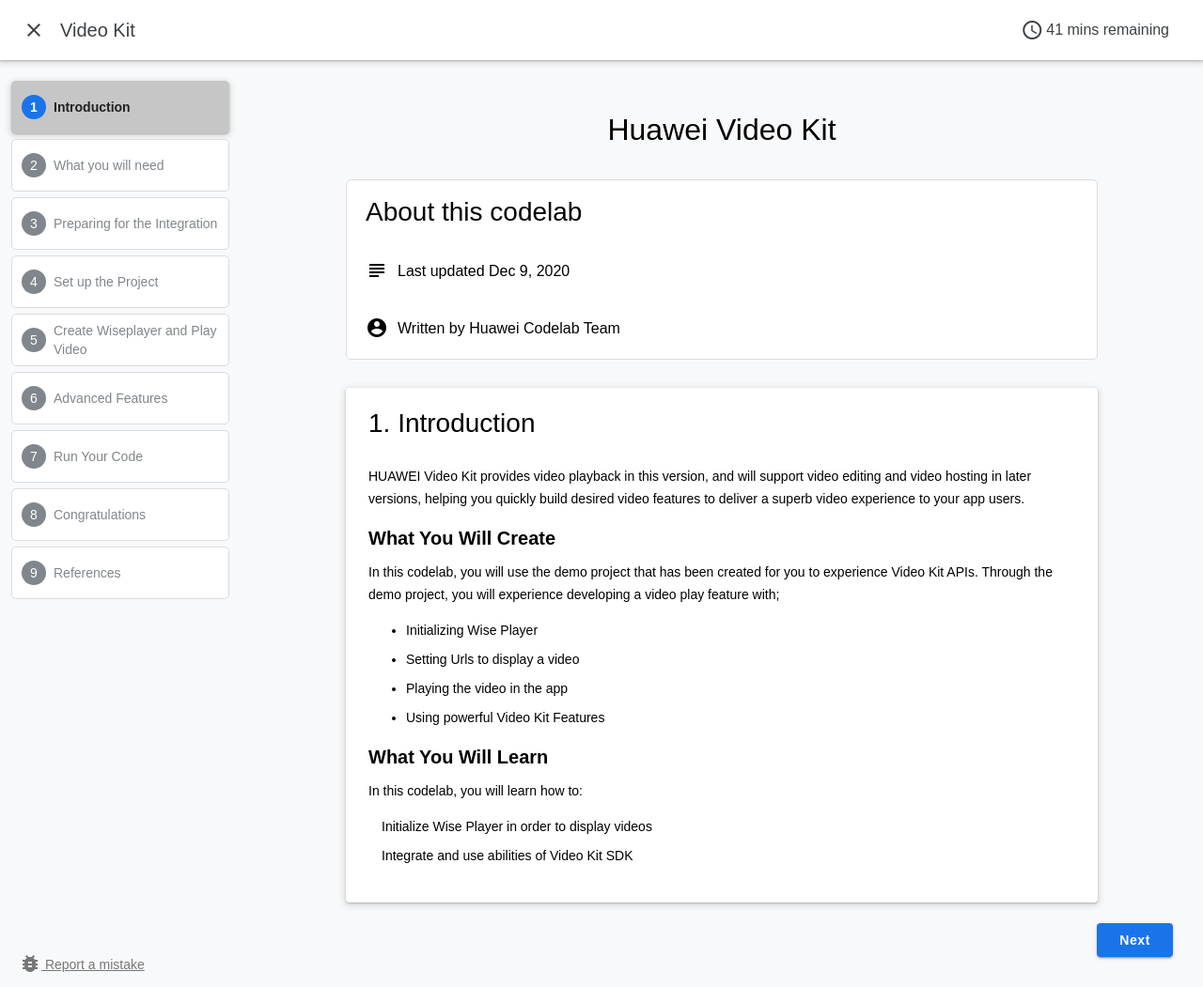
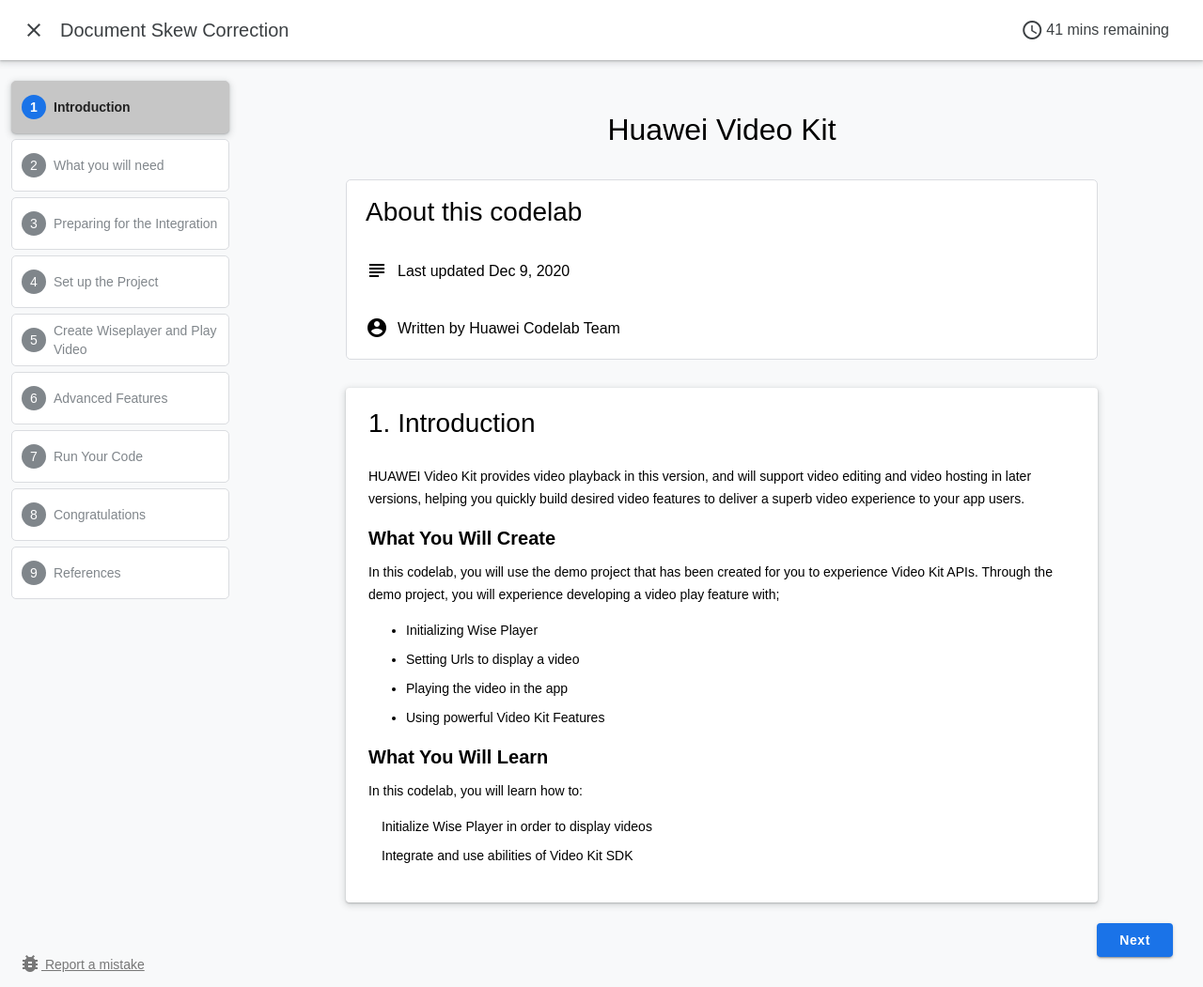
Before and after one commit to yunusemrre/DocumentSkewCorrection, a Jekyll site: the page built from index.md, in a window 1280 px wide. Shown: the whole page at 94% size. Built offline with Jekyll 4.4.1, drawn with Linux system fonts in a browser that asks for light colours.

Commit message:
Update home.html

```diff
--- a/_layouts/home.html
+++ b/_layouts/home.html
@@ -9,7 +9,7 @@
     <link rel="stylesheet" href="static/codelab-elements.css">
 </head>
 <body>
-<huawei-codelab id="HMSVideoKit" feedback-link="https://developer.huawei.com/consumer/en/support/feedback" selected="0" codelab-title="Video Kit">
+<huawei-codelab id="DocumentSkewCorrection" feedback-link="https://developer.huawei.com/consumer/en/support/feedback" selected="0" codelab-title="Document Skew Correction">
     <div id="main">
         <div id="steps">
 			{% for post in site.posts %}
```
